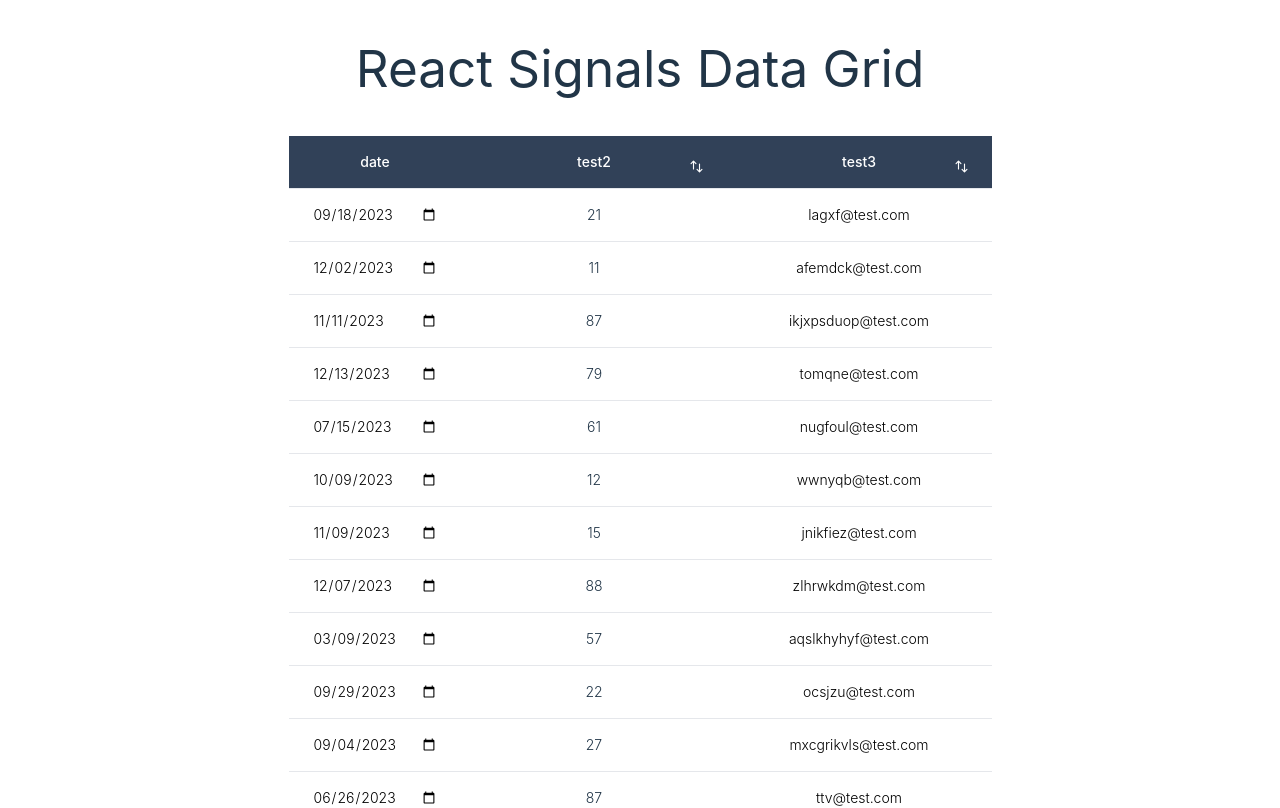
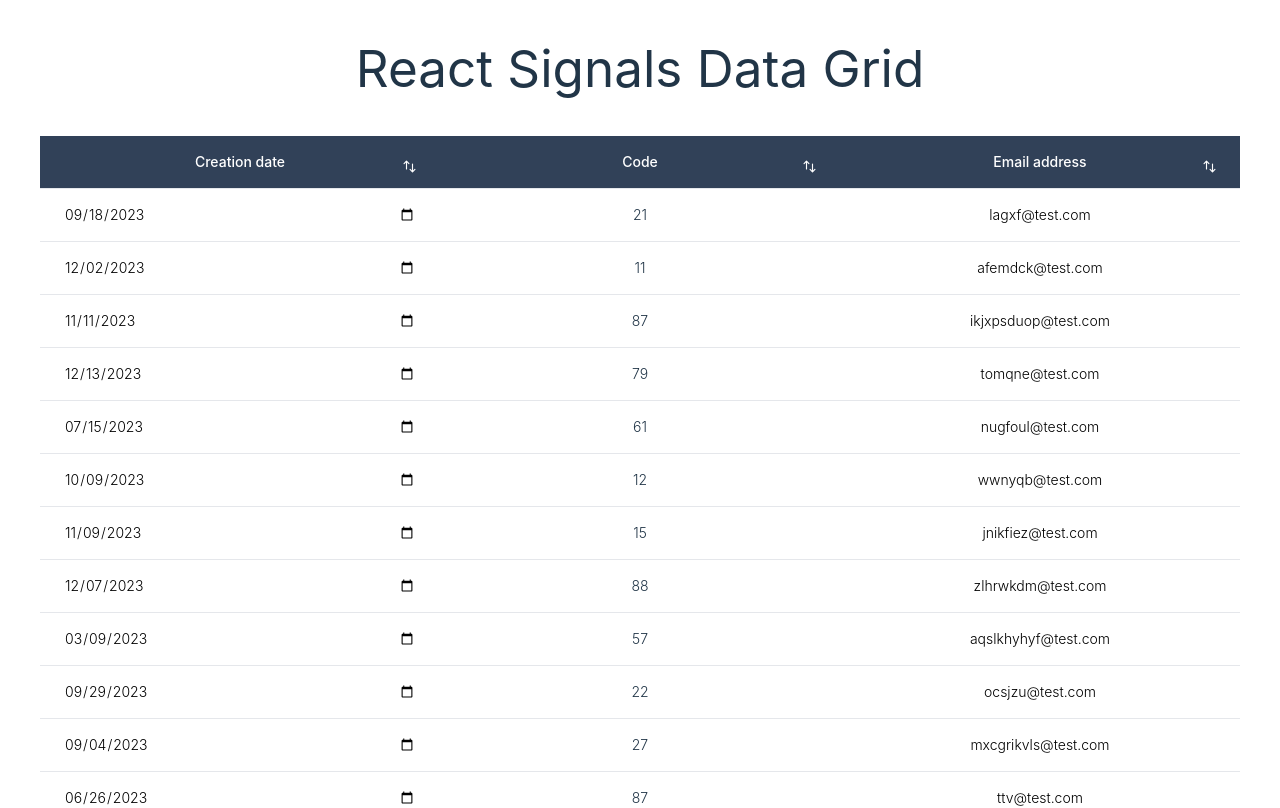
Before and after one commit to StudentOfJS/signal-data-grid, a React (Vite) app: page / in a window 1280 px wide. Shown: the top 808 px of the page. Built offline with nearby package versions, Linux system fonts and the light colour scheme.

Commit message:
migrate from context api to signals + improve sorting

```diff
--- a/src/App.tsx
+++ b/src/App.tsx
@@ -15,22 +15,23 @@ function App() {
   return (
     <div className="w-full flex flex-col items-center">
       {loading ? (<h1 className="text-5xl">Creating mock data</h1>) : (<h1 className="text-5xl">React Signals Data Grid</h1>)}
-      <div className="pt-10">
+      <div className="pt-10 w-full">
         <Table
           rowData={rowData}
           columnDefs={[
             {
-              field: 'date',
+              field: 'Creation date',
               isEditable: true,
               cellOptions: { type: 'date' },
+              isSortable: true,
             },
             {
-              field: 'test2',
+              field: 'Code',
               cellOptions: { type: 'number' },
               isSortable: true,
             },
             {
-              field: 'test3',
+              field: 'Email address',
               isEditable: true,
               cellOptions: { type: 'email' },
               validation: (value) => {
--- a/src/SignalTable/Cell.tsx
+++ b/src/SignalTable/Cell.tsx
@@ -1,7 +1,7 @@
 import { useSignal, useSignalEffect } from '@preact/signals-react';
-import { useContext, useRef } from 'react';
+import { useRef } from 'react';
 import { datefix } from '../SignalTable/dateFix';
-import { TableContext } from '../SignalTable/Table';
+import { cellChangeMap, columns, columnWidths } from '../SignalTable/Table';
 
 export function Cell({
   cellValue,
@@ -12,38 +12,48 @@ export function Cell({
   name: string;
   rowId: string;
 }) {
-  const ctx = useContext(TableContext);
   const cv = useSignal(cellValue);
   const ref = useRef<HTMLInputElement>(null);
-  let colDef = ctx?.columns.value.find((x) => x.field === name);
-  let type = colDef?.cellOptions?.type ?? 'text';
+  const colDef = columns.value.find((x) => x.field === name);
+  const type = colDef?.cellOptions?.type ?? 'text';
+
   useSignalEffect(() => {
     if (!ref.current) return;
-    ctx?.cellChangeMap.value.delete(`${rowId}|${name}`);
+    cellChangeMap.value.delete(`${rowId}|${name}`);
+
     if (cv.value === '') {
       ref.current.style.backgroundColor = 'crimson';
       ref.current.style.color = 'transparent';
     } else if (cv.value !== cellValue && colDef?.validation) {
-      let isValid = colDef.validation(cv.value);
+      const isValid = colDef.validation(cv.value);
       ref.current.style.backgroundColor = isValid ? 'green' : 'crimson';
       ref.current.style.color = 'white';
-      ctx?.cellChangeMap.value.set(`${rowId}|${name}`, cv.value);
+      cellChangeMap.value.set(`${rowId}|${name}`, cv.value);
     } else if (cv.value !== cellValue) {
       ref.current.style.backgroundColor = 'green';
       ref.current.style.color = 'white';
-      ctx?.cellChangeMap.value.set(`${rowId}|${name}`, cv.value);
+      cellChangeMap.value.set(`${rowId}|${name}`, cv.value);
     } else {
       ref.current.style.backgroundColor = 'transparent';
       ref.current.style.color = 'black';
     }
   });
+
   return (
-    <td className="border border-slate-300 block sm:table-cell">
+    <td
+      className="border border-slate-300"
+      style={{
+        width: columnWidths.value[name] ? `${columnWidths.value[name]}px` : '200px',
+        minWidth: '150px',
+        maxWidth: columnWidths.value[name] ? `${columnWidths.value[name]}px` : '200px',
+        overflow: 'hidden'
+      }}
+    >
       <label htmlFor={`${name}-${rowId}`} className="block text-center not-sr-only sm:sr-only">{name}</label>
       {colDef?.isEditable ? (
           <input
             id={`${name}-${rowId}`}
-            className={`text-sm font-light px-6 py-4 whitespace-nowrap text-center w-full`}
+            className="text-sm font-light px-6 py-4 text-center w-full overflow-hidden text-ellipsis"
             {...colDef?.cellOptions}
             name={name}
             defaultValue={type === 'date' ? datefix(cellValue) : cellValue}
--- a/src/SignalTable/Cols.tsx
+++ b/src/SignalTable/Cols.tsx
@@ -1,23 +1,21 @@
 import { useSignalEffect } from '@preact/signals-react';
-import { useContext, useState } from 'react';
-import { SortDirectionType, TableContext } from '../SignalTable/Table';
+import { useState } from 'react';
+import { columns, rows, sortBy, sortDirection, SortDirectionType } from './Table';
+import { sort } from './sort';
 
 export function Cols() {
-  const ctx = useContext(TableContext);
   return (
-    <thead className="bg-white border-b block sm:table-header-group">
-      <tr className="border border-slate-400 block sm:table-row">
-        {ctx?.columns.value.map(({ field, isSortable }) => (
+    <thead className="bg-white border-b block md:table-header-group">
+      <tr className="border border-slate-400 block md:table-row">
+        {columns.value.map(({ field, isSortable }) => (
           <th
-            className="text-sm font-medium text-white bg-slate-700 px-6 py-4 text-center block sm:table-cell"
+            className="text-sm font-medium text-white bg-slate-700 px-6 py-4 text-center block md:table-cell"
             scope="col"
             key={field}
             style={{ position: 'relative' }}
           >
-            {/* <div className="flex items-center"> */}
             {field}
             {isSortable && <Sort field={field} />}
-            {/* </div> */}
           </th>
         ))}
       </tr>
@@ -26,15 +24,7 @@ export function Cols() {
 }
 
 function Sort({ field }: { field: string }) {
-  const ctx = useContext(TableContext);
-  return (
-    <button
-      type="button"
-      className="m-0 ml-4 p-1"
-      aria-label={`Sort by ${field}`}
-      onClick={() => {
-        if (ctx) {
-          let { sortBy, sortDirection } = ctx;
+  const handleSort = () => {
     sortBy.value = field;
     switch (sortDirection.value) {
       case 'none':
@@ -46,8 +36,14 @@ function Sort({ field }: { field: string }) {
       default:
         sortDirection.value = 'asc';
     }
-        }
-      }}
+    rows.value = sort(rows.value, sortBy.value, sortDirection.value === 'dsc');
+  };
+
+  return (
+    <button
+      type="button"
+      className="m-0 ml-4 p-1"
+      onClick={handleSort}
       style={{
         position: 'absolute',
         right: 5,
@@ -68,11 +64,10 @@ function Sort({ field }: { field: string }) {
 }
 
 function PathWarrior({ field }: { field: string }) {
-  const ctx = useContext(TableContext);
   const [sort, setSort] = useState<SortDirectionType>('none');
   useSignalEffect(() => {
-    if (ctx?.sortBy.value === field) {
-      setSort(ctx?.sortDirection.value ?? 'none');
+    if (sortBy.value === field) {
+      setSort(sortDirection.value ?? 'none');
     } else {
       setSort('none');
     }
--- a/src/SignalTable/Rows.tsx
+++ b/src/SignalTable/Rows.tsx
@@ -1,21 +1,17 @@
-import { useSignalEffect } from '@preact/signals-react';
-import { Fragment, useContext, useState } from 'react';
-import { TableContext } from '../SignalTable/Table';
+import { useComputed } from '@preact/signals-react';
+import { Fragment } from 'react';
+import { rows } from './Table';
+
 
 export function Rows() {
-  const ctx = useContext(TableContext);
-  const [rows, setRows] = useState(ctx?.sortedRows.value);
-  useSignalEffect(() => {
-    setRows(ctx?.sortedRows.value);
-  });
-  if (!rows || !ctx?.fk || !ctx?.columns) {
-    return null;
-  }
+  const tableRows = useComputed(() => {
+    return rows.value?.map((row) => (
+      <Fragment key={row.id as string}>{row.element}</Fragment>
+    ))
+  })
   return (
     <tbody className="block sm:table-row-group">
-      {rows.map((row) => {
-        return <Fragment key={row.id as string}>{row.element}</Fragment>;
-      })}
+      {tableRows}
     </tbody>
   );
 }
--- a/src/SignalTable/SubmitWrapper.tsx
+++ b/src/SignalTable/SubmitWrapper.tsx
@@ -1,5 +1,5 @@
-import { ReactNode, useContext } from 'react';
-import { TableContext } from '../SignalTable/Table';
+import { ReactNode } from 'react';
+import { cellChangeMap } from './Table';
 
 interface SubmitProps {
   children: ReactNode;
@@ -9,31 +9,9 @@ interface SubmitProps {
 }
 
 export function SubmitWrapper({ children, handleSubmit }: SubmitProps) {
-  const ctx = useContext(TableContext);
   const submitHandler: React.FormEventHandler<HTMLFormElement> = (event) => {
     event.preventDefault();
-    if (handleSubmit && ctx?.cellChangeMap && ctx?.sortedRows && ctx?.fk) {
-      const { cellChangeMap, sortedRows, fk } = ctx;
-      let r = [...cellChangeMap.value]
-        .map(([key, value]) => {
-          let [rowId, name] = key.split('|');
-          let row = sortedRows.value.find((r) => String(r[fk.value]) === rowId);
-          if (row) {
-            row[name] = value;
-          }
-          return row;
-        })
-        .reduce<
-          Array<Record<string, string | number | boolean | null> | undefined>
-        >(
-          (arr, curr) =>
-            !!curr && !arr.find((x) => x![fk.value] === curr[fk.value])
-              ? [...arr, curr]
-              : arr,
-          []
-        );
-      handleSubmit(r as Record<string, string | number | boolean | null>[]);
-    }
+    return [...cellChangeMap.value]
   };
 
   if (!handleSubmit) return <>{children}</>;
--- a/src/SignalTable/Table.tsx
+++ b/src/SignalTable/Table.tsx
@@ -1,11 +1,7 @@
-import { createContext, useCallback, useEffect, useState } from 'react';
+import { useCallback, useEffect, useState } from 'react';
 import {
-  useSignal,
-  useComputed,
-  type ReadonlySignal,
-  type Signal,
+  signal,
 } from '@preact/signals-react';
-import { sort } from './sort';
 import { SubmitWrapper } from './SubmitWrapper';
 import { Cols } from './Cols';
 import { Rows } from './Rows';
@@ -33,16 +29,14 @@ interface TableType {
 
 export type SortDirectionType = 'asc' | 'dsc' | 'none';
 
-export const TableContext = createContext<{
-  sortedRows: ReadonlySignal<
-    TableRecordType[]
-  >;
-  sortDirection: Signal<SortDirectionType>;
-  sortBy: Signal<string>;
-  fk: Signal<string>;
-  cellChangeMap: Signal<Map<string, any>>;
-  columns: Signal<ColumnDefsType>;
-} | null>(null);
+export const columns = signal<ColumnDefsType>([]);
+export const cellChangeMap = signal(new Map());
+export const rows = signal<Array<TableRecordType>>([]);
+export const fk = signal<string>('');
+export const sortBy = signal<string>('');
+export const sortDirection = signal<SortDirectionType>('none');
+export const columnWidths = signal<Record<string, number>>({});
+
 
 export const Table: React.FC<TableType> = ({
   foreignKey,
@@ -52,33 +46,14 @@ export const Table: React.FC<TableType> = ({
   renderButton,
 }) => {
   const [_, setReady] = useState<boolean>(false);
-  const [rd, setRd] = useState<Array<TableRecordType>>()
-  const columns = useSignal<ColumnDefsType>([]);
-  const cellChangeMap = useSignal(new Map());
-  const rows = useSignal<Array<TableRecordType>>([]);
-  const fk = useSignal<string>('');
-  const sortBy = useSignal<string>('');
-  const sortDirection = useSignal<SortDirectionType>('none');
-  const sortedRows = useComputed(() =>
-    sortDirection.value === 'none'
-      ? rows.value
-      : sort(rows.value, sortBy.value, sortDirection.value === 'dsc')
-  );
-  // use later to provide table reset function
+
   const init = useCallback(() => {
-    columns.value = columnDefs;
-    rows.value = rd!;
-    fk.value = foreignKey;
-    setReady(true);
-  }, [columnDefs, rd]);
-
-  useEffect(() => {
-    init();
-  }, [columnDefs, rd]);
-
-  useEffect(() => {
-    if(rowData) {
-      let x: TableRecordType[] = rowData.map(r => {
+    if(columnDefs && rowData) {
+      columns.value = columnDefs;
+      fk.value = foreignKey;
+      sortBy.value = '';
+      sortDirection.value = 'none';
+      rows.value = rowData.map(r => {
         let uniqueId = r[foreignKey] as string;
         return (
           {
@@ -97,28 +72,25 @@ export const Table: React.FC<TableType> = ({
           }
         )
       })
-      setRd(x)
+      setReady(true);
     }
-  }, [rowData]);
+  }, [columnDefs, rowData]);
+
+  useEffect(() => {
+    init();
+  }, [columnDefs, rowData]);
 
   return (
-    <TableContext.Provider
-      value={{
-        sortedRows,
-        sortDirection,
-        sortBy,
-        fk,
-        cellChangeMap,
-        columns,
-      }}
-    >
+    <>
       <SubmitWrapper handleSubmit={handleSubmit}>
-        <table className="min-w-full table-auto border border-slate-400">
-          <Cols />
-          <Rows />
-        </table>
+        <div className="w-full overflow-x-auto">
+          <table className="w-full whitespace-nowrap">
+            <Cols />
+            <Rows />
+          </table>
+        </div>
         {renderButton && renderButton()}
       </SubmitWrapper>
-    </TableContext.Provider>
+    </>
   );
 };
--- a/src/SignalTable/sort.ts
+++ b/src/SignalTable/sort.ts
@@ -1,11 +1,84 @@
-export function sort<T>(arr: T[], prop: keyof T, isDsc?: boolean): T[] {
-  return [...arr].sort((a, b) => {
-    if (a[prop] < b[prop]) {
-      return isDsc ? 1 : -1;
+type SortableType = string | number | Date | boolean;
+
+// Cache for memoization
+const cache = new Map<string, any[]>();
+const CACHE_SIZE_LIMIT = 100;
+
+/**
+ * Creates a cache key from the sorting parameters
+ */
+function createCacheKey<T>(arr: T[], prop: keyof T, isDsc?: boolean): string {
+  return `${JSON.stringify(arr)}-${String(prop)}-${isDsc}`;
+}
+
+/**
+ * Sorts an array of objects by a specified property with memoization
+ * @template T - The type of objects in the array
+ * @template K - The key type of the property to sort by
+ * @param {T[]} arr - The array to sort
+ * @param {K} prop - The property key to sort by
+ * @param {boolean} [isDsc] - Sort in descending order if true
+ * @returns {T[]} A new sorted array
+ */
+export function sort<T extends Record<K, SortableType | null | undefined>, K extends keyof T>(
+  arr: T[],
+  prop: K,
+  isDsc?: boolean
+): T[] {
+  const cacheKey = createCacheKey(arr, prop, isDsc);
+
+  // Check cache first
+  const cachedResult = cache.get(cacheKey);
+  if (cachedResult) {
+    return [...cachedResult];
+  }
+
+  // Perform sorting if not in cache
+  const result = [...arr].sort((a, b) => {
+    // Handle null/undefined values
+    if (a[prop] == null && b[prop] == null) return 0;
+    if (a[prop] == null) return isDsc ? -1 : 1;
+    if (b[prop] == null) return isDsc ? 1 : -1;
+
+    // Handle different data types
+    const valueA = a[prop] as SortableType;
+    const valueB = b[prop] as SortableType;
+    if (!isNaN(Date.parse(valueA as string)) && !isNaN(Date.parse(valueB as string))) {
+      const dateA = Date.parse(valueA as string);
+      const dateB = Date.parse(valueB as string);
+      return isDsc
+        ? dateB - dateA
+        : dateA - dateB;
     }
-    if (a[prop] > b[prop]) {
-      return isDsc ? -1 : 1;
+
+    if (typeof valueA === 'string' && typeof valueB === 'string') {
+      return isDsc
+        ? valueB.localeCompare(valueA)
+        : valueA.localeCompare(valueB);
     }
-    return 0;
+
+    // Handle numbers and booleans
+    return isDsc
+      ? (valueB as number) - (valueA as number)
+      : (valueA as number) - (valueB as number);
   });
+
+  // Manage cache size
+  if (cache.size >= CACHE_SIZE_LIMIT) {
+    const firstKey = cache.keys().next().value;
+    if (firstKey !== undefined) {
+      cache.delete(firstKey);
+    }
+  }
+
+  // Store result in cache
+  cache.set(cacheKey, result);
+  return result;
 }
+
+/**
+ * Clears the sort cache
+ */
+export function clearSortCache(): void {
+  cache.clear();
+}
--- a/src/generateData.tsx
+++ b/src/generateData.tsx
@@ -1,8 +1,8 @@
 export interface TestData {
   id: number;
-  date: string;
-  test2: number;
-  test3: string;
+  "Creation date": string;
+  Code: number;
+  "Email address": string;
 }
 
 function getRandomInt(min: number, max: number): number {
@@ -39,9 +39,9 @@ export function generateTestData(rows: number): TestData[] {
   for (let i = 1; i <= rows; i++) {
     testData.push({
       id: i,
-      date: getRandomDate(startDate, endDate),
-      test2: getRandomInt(1, 100),
-      test3: getRandomEmail(),
+      "Creation date": getRandomDate(startDate, endDate),
+      Code: getRandomInt(1, 100),
+      "Email address": getRandomEmail(),
     });
   }
   return testData;
```
Lines whose indentation alone changed are shown as unchanged.
